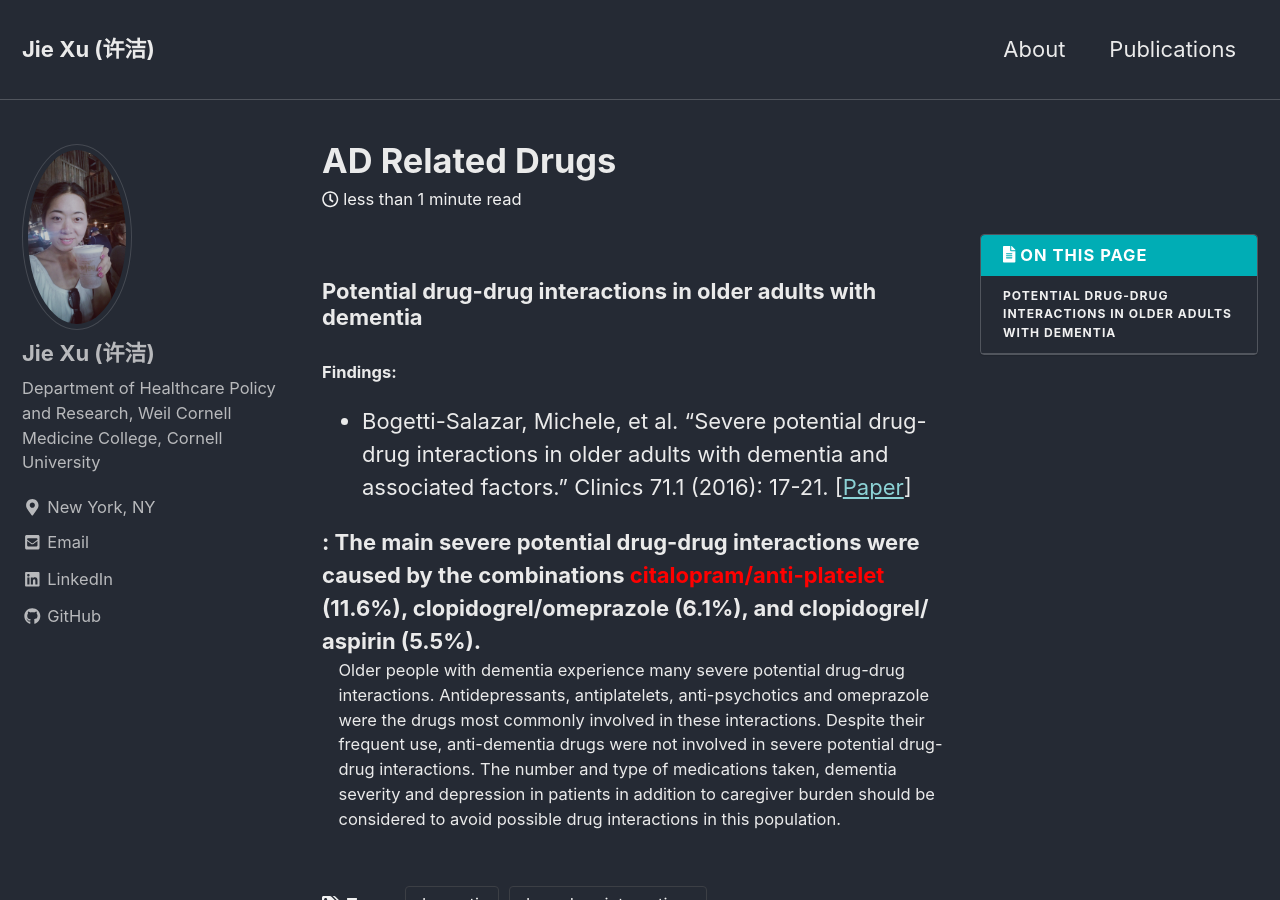
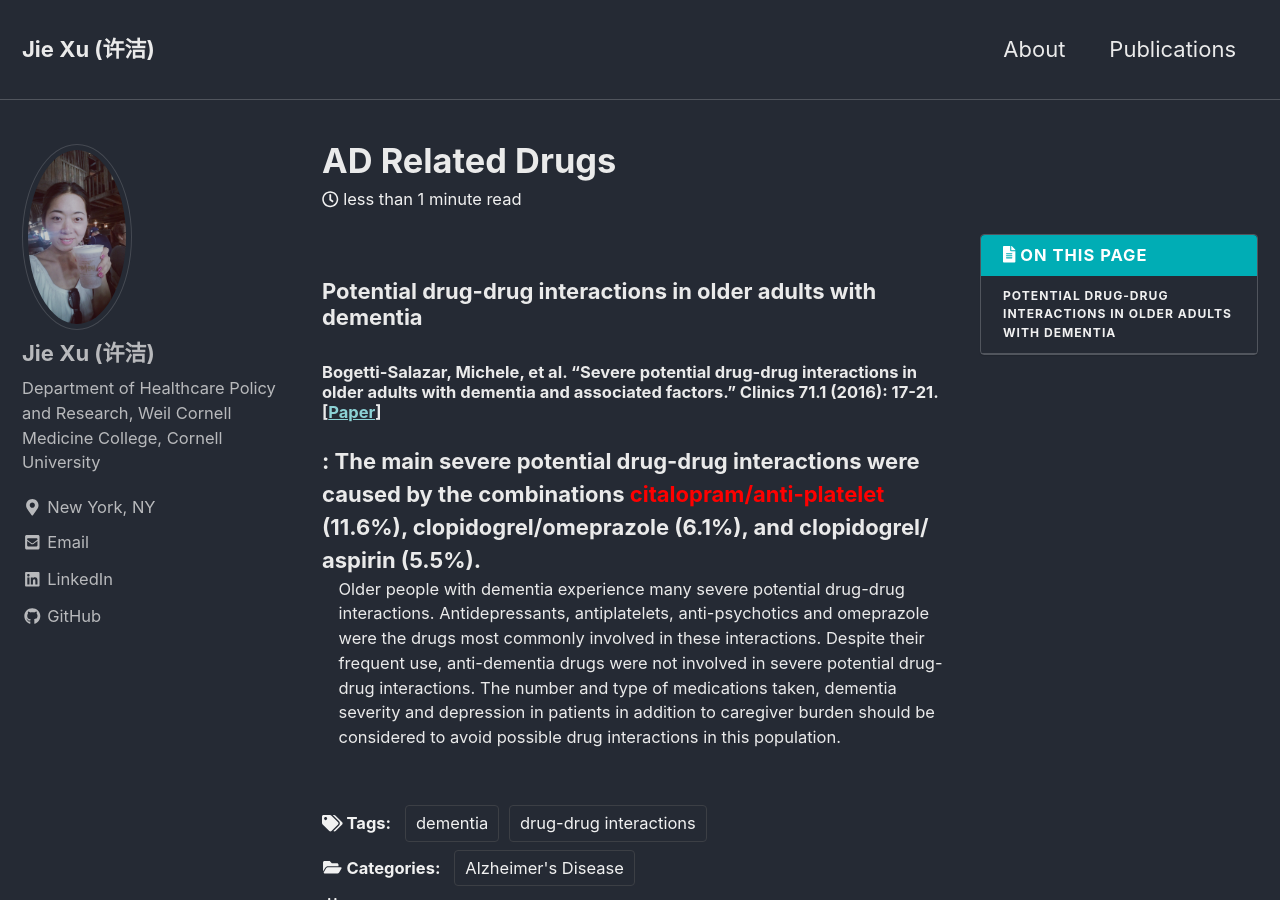
Before and after one commit to jxu1015/jxu1015.github.io, a Jekyll site: the page built from _posts/2020-03-03-AD-Related-Drugs.md, in a window 1280 px wide and 900 px high. Built offline with Jekyll 4.4.1, drawn with Linux system fonts in a browser that asks for light colours; nearby versions of some CDN libraries.

Commit message:
Update 2020-03-03-AD-Related-Drugs.md

```diff
--- a/_posts/2020-03-03-AD-Related-Drugs.md
+++ b/_posts/2020-03-03-AD-Related-Drugs.md
@@ -10,9 +10,7 @@
 
 ### Potential drug-drug interactions in older adults with dementia
 
-#### Findings:
-
-* Bogetti-Salazar, Michele, et al. "Severe potential drug-drug interactions in older adults with dementia and associated factors." Clinics 71.1 (2016): 17-21. [[Paper](https://www.ncbi.nlm.nih.gov/pmc/articles/PMC4763155/pdf/cln-71-01-017.pdf)]
+#### Bogetti-Salazar, Michele, et al. "Severe potential drug-drug interactions in older adults with dementia and associated factors." Clinics 71.1 (2016): 17-21. [[Paper](https://www.ncbi.nlm.nih.gov/pmc/articles/PMC4763155/pdf/cln-71-01-017.pdf)]
 
 :   The main severe potential drug-drug interactions were caused by the combinations <font color='red'>citalopram/anti-platelet</font> (11.6%), clopidogrel/omeprazole (6.1%), and clopidogrel/ aspirin (5.5%).
 
```
